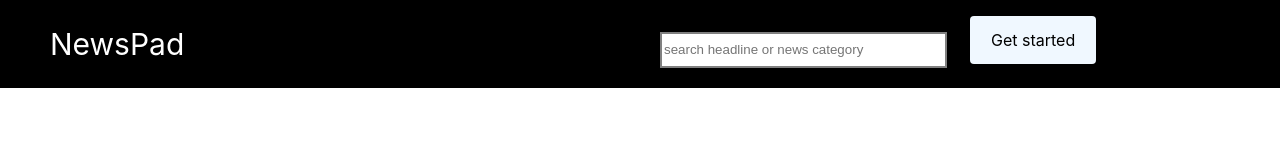
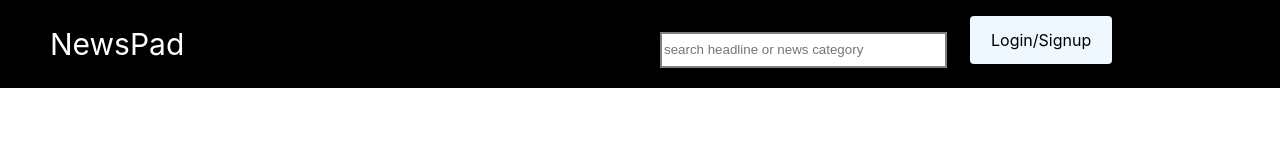
Before and after one commit to Collins33/NewsPad_client_v2, a React (Create React App) app: page / in a window 1280 px wide. Shown: the top 160 px of the page. Built offline with nearby package versions, Linux system fonts and the light colour scheme; no server answers.

Commit message:
Fix the login/signup button

```diff
--- a/src/components/header/Header.js
+++ b/src/components/header/Header.js
@@ -80,7 +80,7 @@ class Header extends Component {
                 className="form_type_selector_button"
                 onClick={this.openModal}
               >
-                Get started
+                Login/Signup
               </button>
             )}
           </li>
```
